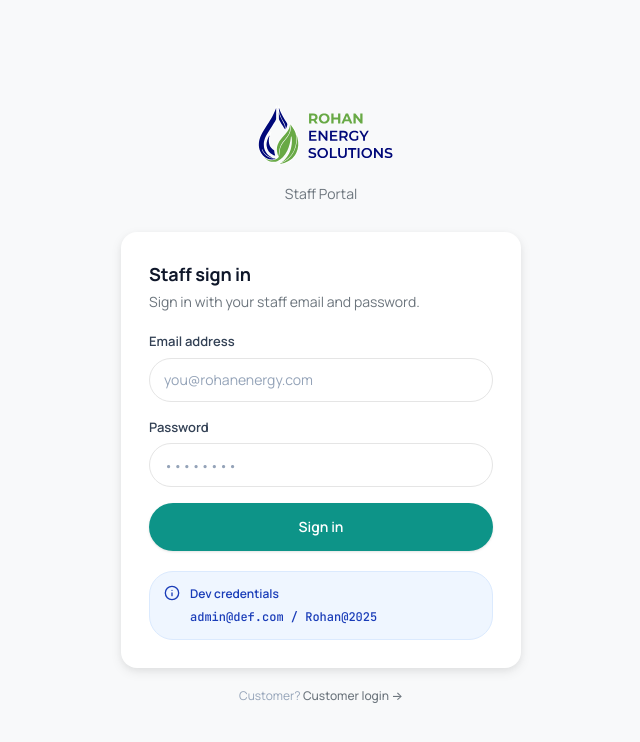
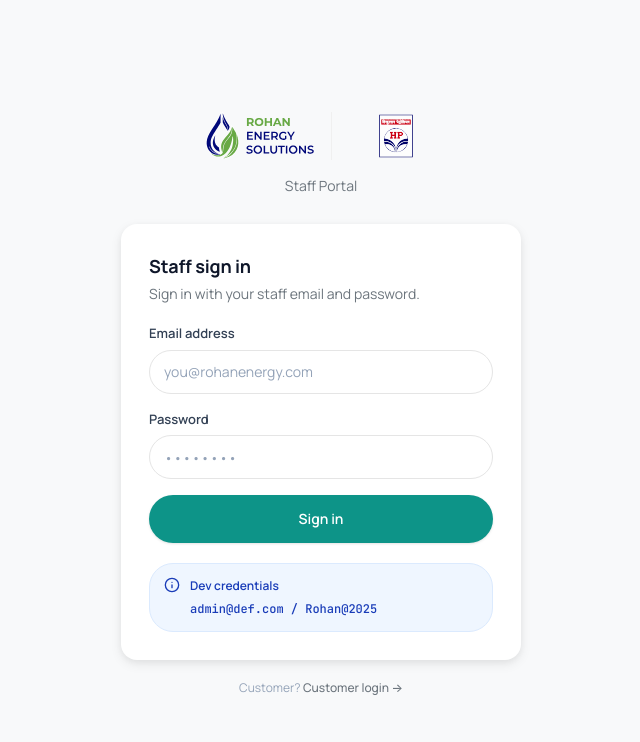
Before and after one commit to Rondon25/DEF-App, a React (Vite) app in the folder frontend/: page /staff/login in a window 1280 px wide. Shown: the top 742 px of the page, without its empty margins (319-959 px from the left). Built offline with nearby package versions, Linux system fonts and the light colour scheme.

Commit message:
Add Hindustan Petroleum logo beside ours on staff + customer login pages

```diff
--- a/frontend/src/pages/customer/Login.tsx
+++ b/frontend/src/pages/customer/Login.tsx
@@ -5,6 +5,7 @@ import { setCustomerAuth } from "../../hooks/useAuth";
 import { Button } from "@/components/ui/button";
 import { ArrowRight, Loader2, MessageCircle, AlertCircle } from "lucide-react";
 import logoFull from "../../assets/logo-full.svg";
+import logoHpcl from "../../assets/logo-hpcl.svg";
 
 type Step = "phone" | "otp";
 
@@ -104,7 +105,11 @@ export default function CustomerLogin() {
       <div className="w-full max-w-[400px]">
         {/* Brand */}
         <div className="flex flex-col items-center mb-7">
-          <img src={logoFull} alt="Rohan Energy Solutions" className="h-20 w-auto mb-2" />
+          <div className="flex items-center justify-center gap-4 mb-2">
+            <img src={logoFull} alt="Rohan Energy Solutions" className="h-16 w-auto" />
+            <span className="h-12 w-px bg-border" />
+            <img src={logoHpcl} alt="Hindustan Petroleum" className="h-16 w-auto" />
+          </div>
           <p className="text-sm text-ink-3">Customer Portal</p>
         </div>
 
--- a/frontend/src/pages/staff/StaffLogin.tsx
+++ b/frontend/src/pages/staff/StaffLogin.tsx
@@ -5,6 +5,7 @@ import { setStaffAuth } from "../../hooks/useAuth";
 import { Button } from "@/components/ui/button";
 import { Loader2, AlertCircle, Info } from "lucide-react";
 import logoFull from "../../assets/logo-full.svg";
+import logoHpcl from "../../assets/logo-hpcl.svg";
 
 const inputCls =
   "w-full h-11 rounded-xl border border-input bg-surface px-3.5 text-sm placeholder:text-ink-4 " +
@@ -39,7 +40,11 @@ export default function StaffLogin() {
       <div className="w-full max-w-[400px]">
         {/* Brand */}
         <div className="flex flex-col items-center mb-7">
-          <img src={logoFull} alt="Rohan Energy Solutions" className="h-20 w-auto mb-2" />
+          <div className="flex items-center justify-center gap-4 mb-2">
+            <img src={logoFull} alt="Rohan Energy Solutions" className="h-16 w-auto" />
+            <span className="h-12 w-px bg-border" />
+            <img src={logoHpcl} alt="Hindustan Petroleum" className="h-16 w-auto" />
+          </div>
           <p className="text-sm text-ink-3">Staff Portal</p>
         </div>
 
```
Also changed, not shown: frontend/src/assets/logo-hpcl.svg (added).
